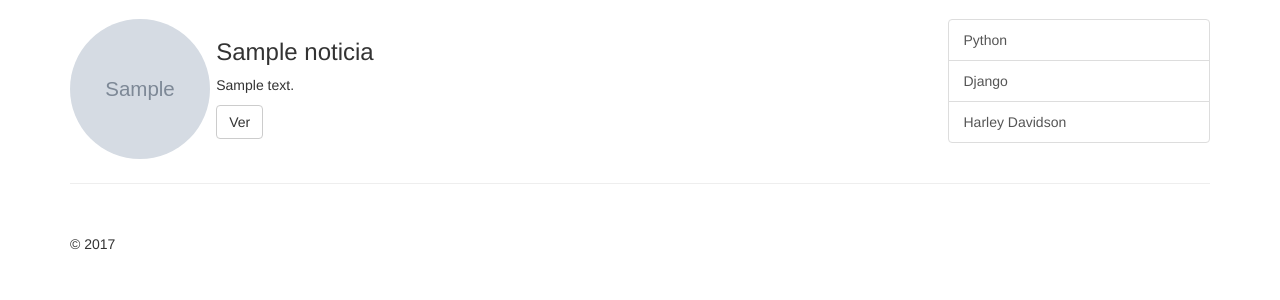
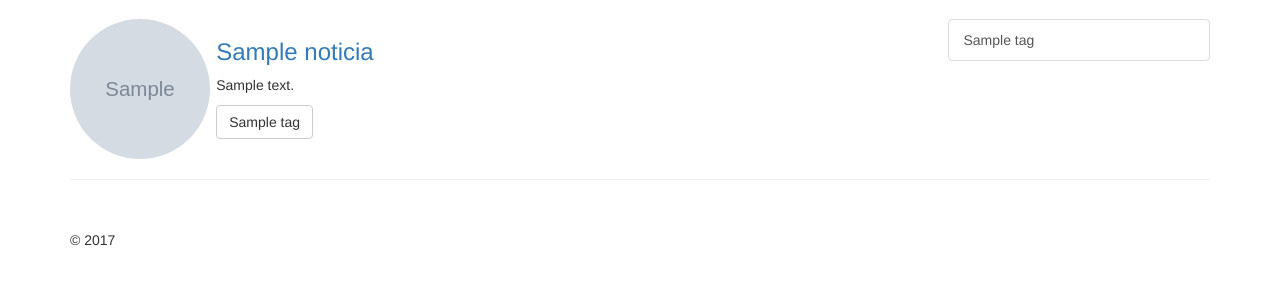
Before and after one commit to lccruz/python_django_minicurso, a Django app: page / in a window 1280 px wide. Shown: the part 51-351 px from the top of the page. Run offline with Django 3.2, Linux system fonts and the light colour scheme; tables that the repository leaves empty hold one stand-in row (values such as "Sample post"); grey boxes marked "Sample" are stand-in pictures; some libraries are stand-ins or nearby versions.

Commit message:
Adicionado tags na home

```diff
--- a/noticias/views.py
+++ b/noticias/views.py
@@ -3,6 +3,7 @@
 from django.shortcuts import render
 from django.views.generic.base import TemplateView
 from noticias.models import Noticia
+from tags.models import Tag
 
 
 class HomePageView(TemplateView):
@@ -12,4 +13,5 @@ class HomePageView(TemplateView):
     def get_context_data(self, **kwargs):
         context = super(HomePageView, self).get_context_data(**kwargs)
         context['noticias'] = Noticia.objects.all()[:15]
+        context['tags'] = Tag.objects.all()[:30]
         return context
--- a/templates/base.html
+++ b/templates/base.html
@@ -42,17 +42,23 @@
         </p>
         {% for noticia in noticias %}
           <div class="row">
-            <div class="col-xs-2">
+            <div class="col-md-3 col-lg-2">
               {% if noticia.thumbnail %}
                 <img class="img-circle" src="{{ noticia.thumbnail }}" alt="" width="140" height="140">
               {% else %}
                 <img class="img-circle" src="{%static 'img/reddit.png' %}" alt="Reddit" width="140" height="140">
               {% endif %}
             </div>
-            <div class="col-xs-10">
-              <h3>{{ noticia.title }}</h3>
+            <div class="col-md-9 col-lg-10 col-xs-12">
+              <h3>
+                <a href="{{ noticia.url }}" role="button" target="_blank">{{ noticia.title }}</a>
+              </h3>
               <p>{{ noticia.selftext }}</p>
-              <p><a class="btn btn-default" href="{{ noticia.url }}" role="button" target="_blank">Ver</a></p>
+              {% for tag in noticia.tags.all %}
+              <p>
+                <a class="btn btn-default" href="#" role="button" target="_blank">{{ tag.title }}</a>
+              </p>
+              {% endfor %}
             </div>
           </div>
         {% endfor %}
@@ -60,9 +66,9 @@
 
       <div class="col-xs-6 col-sm-3 sidebar-offcanvas" id="sidebar">
         <div class="list-group">
-          <a href="#" class="list-group-item">Python</a>
-          <a href="#" class="list-group-item">Django</a>
-          <a href="#" class="list-group-item">Harley Davidson</a>
+          {% for tag in tags %}
+            <a href="#" class="list-group-item">{{ tag.title }}</a>
+          {% endfor %}
         </div>
       </div><!--/.sidebar-offcanvas-->
     </div><!--/row-->
```
Also changed, not shown: 1 other file.
